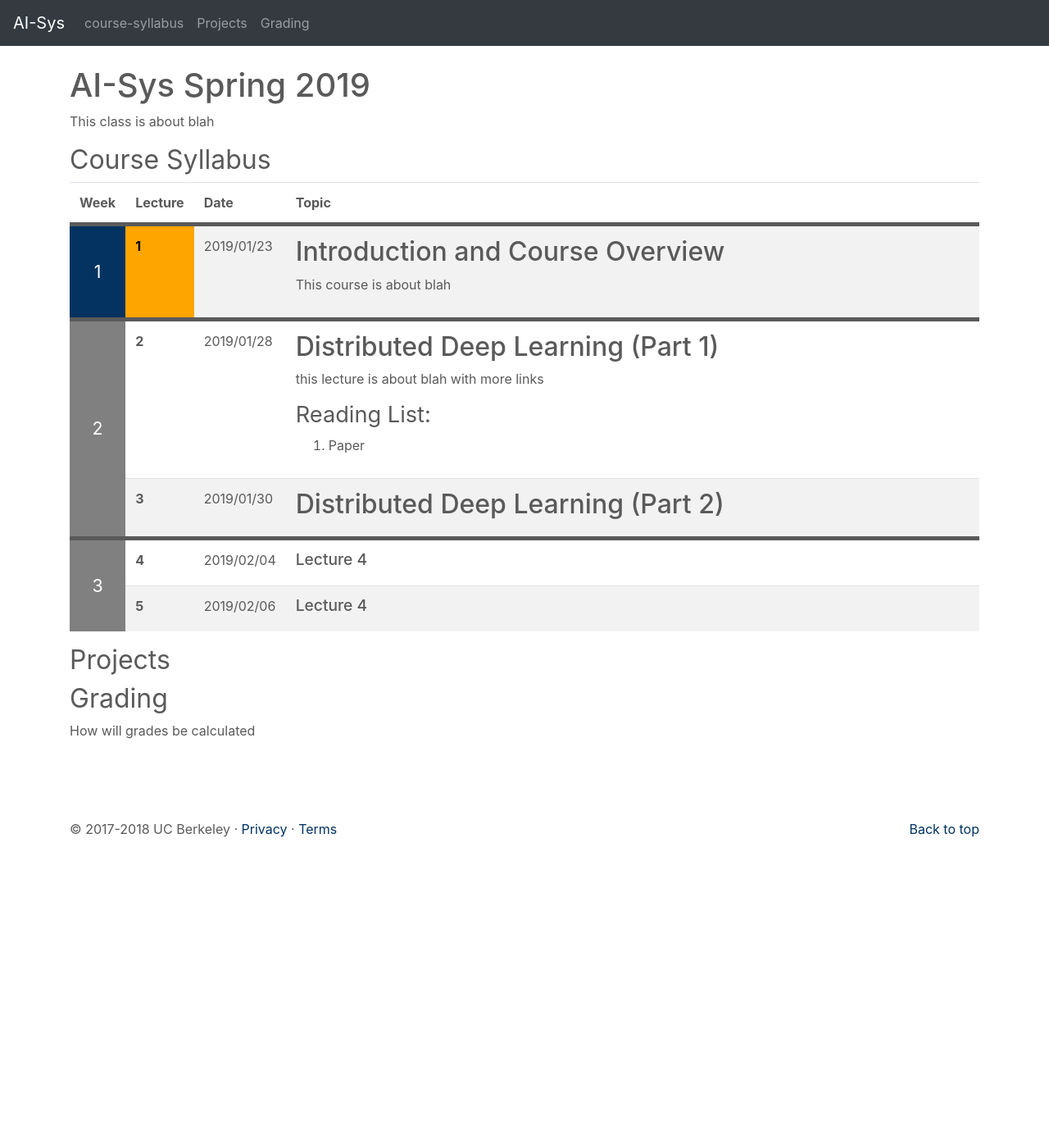
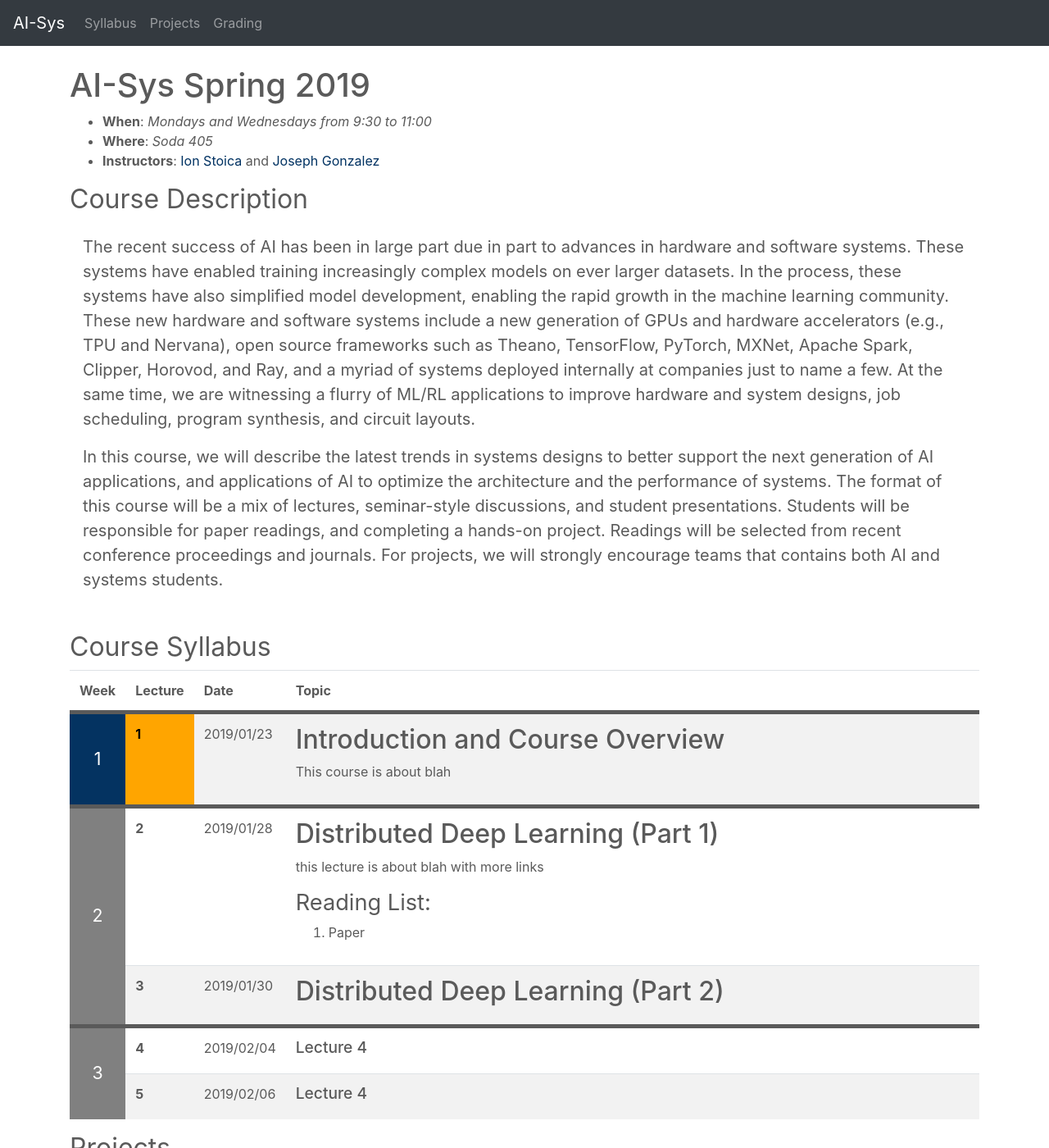
Before and after one commit to ucbrise/cs294-ai-sys-sp19, a Jekyll site: the page built from index.md, in a window 1280 px wide and 1400 px high. Shown: the whole window at 82% size. Built offline with Jekyll 4.4.1, drawn with Linux system fonts in a browser that asks for light colours; nearby versions of some CDN libraries; our own code applies the rules of GitHub Pages for plain Markdown files.

Commit message:
adding some content

```diff
--- a/_config.yml
+++ b/_config.yml
@@ -13,3 +13,10 @@ baseurl: /294-ai-sys
 # permalink: :title/
 sass:
   sass_dir: css
+
+
+markdown: kramdown
+
+kramdown:
+  input: GFM
+  hard_wrap: false
--- a/_includes/navigation.html
+++ b/_includes/navigation.html
@@ -7,7 +7,7 @@
     <div class="collapse navbar-collapse" id="navbarCollapse">
       <ul class="navbar-nav mr-auto">
         <li class="nav-item">
-          <a class="nav-link" href="#Syllabus">course-syllabus</a>
+          <a class="nav-link" href="#course-syllabus">Syllabus</a>
         </li>
         <li class="nav-item">
           <a class="nav-link" href="#projects">Projects</a>
--- a/css/custom.scss
+++ b/css/custom.scss
@@ -8,6 +8,9 @@ $theme-colors: (
   "danger": #ED4E33,
 );
 
+.blockquote  {
+  padding: 1rem;
+}
 
 @import 'bootstrap/bootstrap';
 
--- a/index.md
+++ b/index.md
@@ -5,8 +5,27 @@ layout: default
 
 # AI-Sys Spring 2019
 
-This class is about blah
+* **When**: *Mondays and Wednesdays from 9:30 to 11:00*
+* **Where**: *Soda 405*
+* **Instructors**: [Ion Stoica]() and [Joseph Gonzalez]()
 
+
+## Course Description
+<blockquote class="blockquote">
+<p>
+The recent success of AI has been in large part due in part to advances in hardware and software systems.
+These systems have enabled training increasingly complex models on ever larger datasets. In the process, these systems have also simplified model development, enabling the rapid growth in the machine learning community.
+These new hardware and software systems include a new generation of GPUs and hardware accelerators (e.g., TPU and Nervana), open source frameworks such as Theano, TensorFlow, PyTorch, MXNet, Apache Spark, Clipper, Horovod, and Ray, and a myriad of systems deployed internally at companies just to name a few.
+At the same time, we are witnessing a flurry of ML/RL applications to improve hardware and system designs, job scheduling, program synthesis, and circuit layouts.
+</p>
+
+<p>
+In this course, we will describe the latest trends in systems designs to better support the next generation of AI applications, and applications of AI to optimize the architecture and the performance of systems.
+The format of this course will be a mix of lectures, seminar-style discussions, and student presentations.
+Students will be responsible for paper readings, and completing a hands-on project. Readings will be selected from recent conference proceedings and journals.
+For projects, we will strongly encourage teams that contains both AI and systems students.
+</p>
+</blockquote>
 
 ## Course Syllabus
 
```
